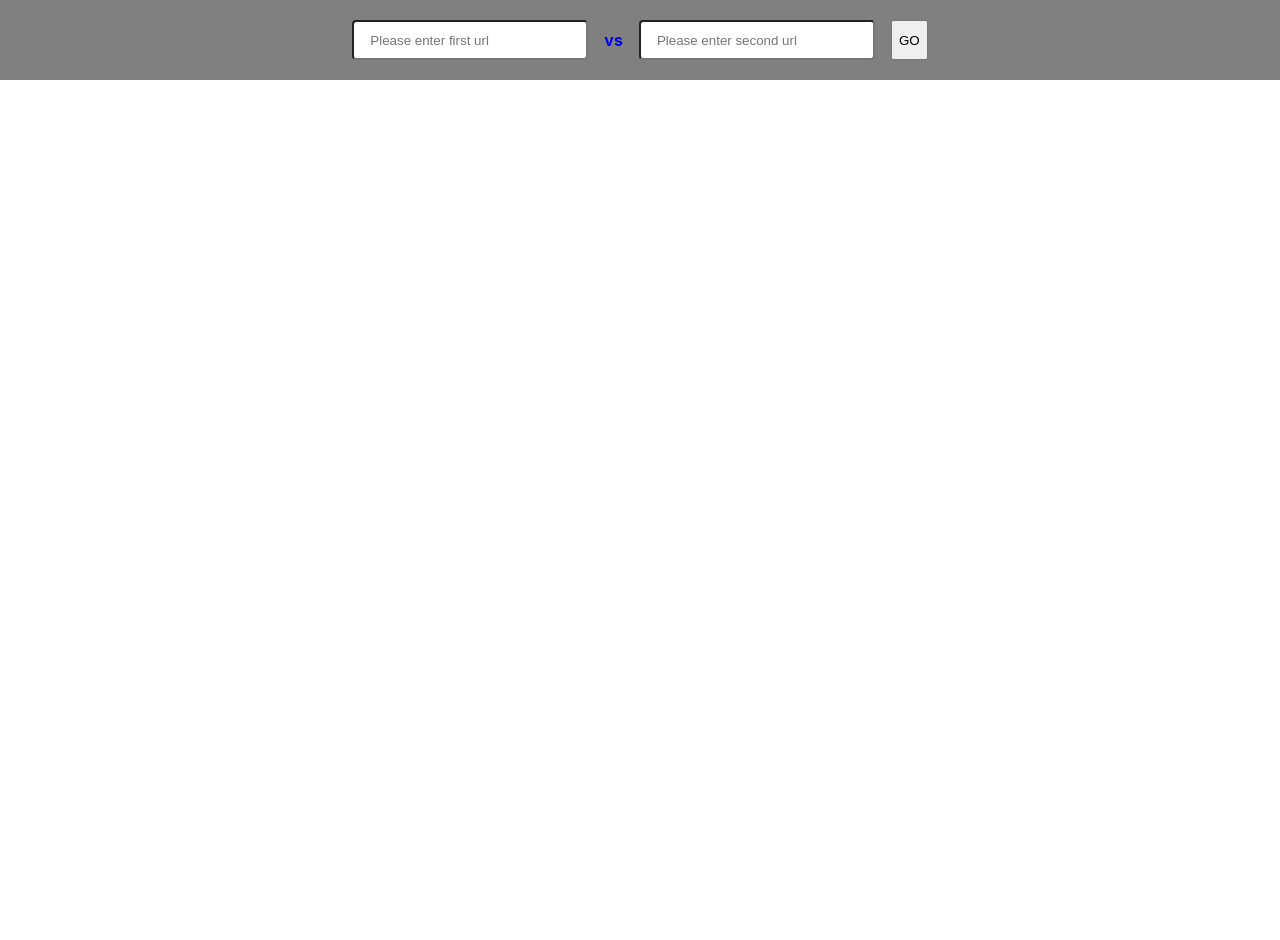
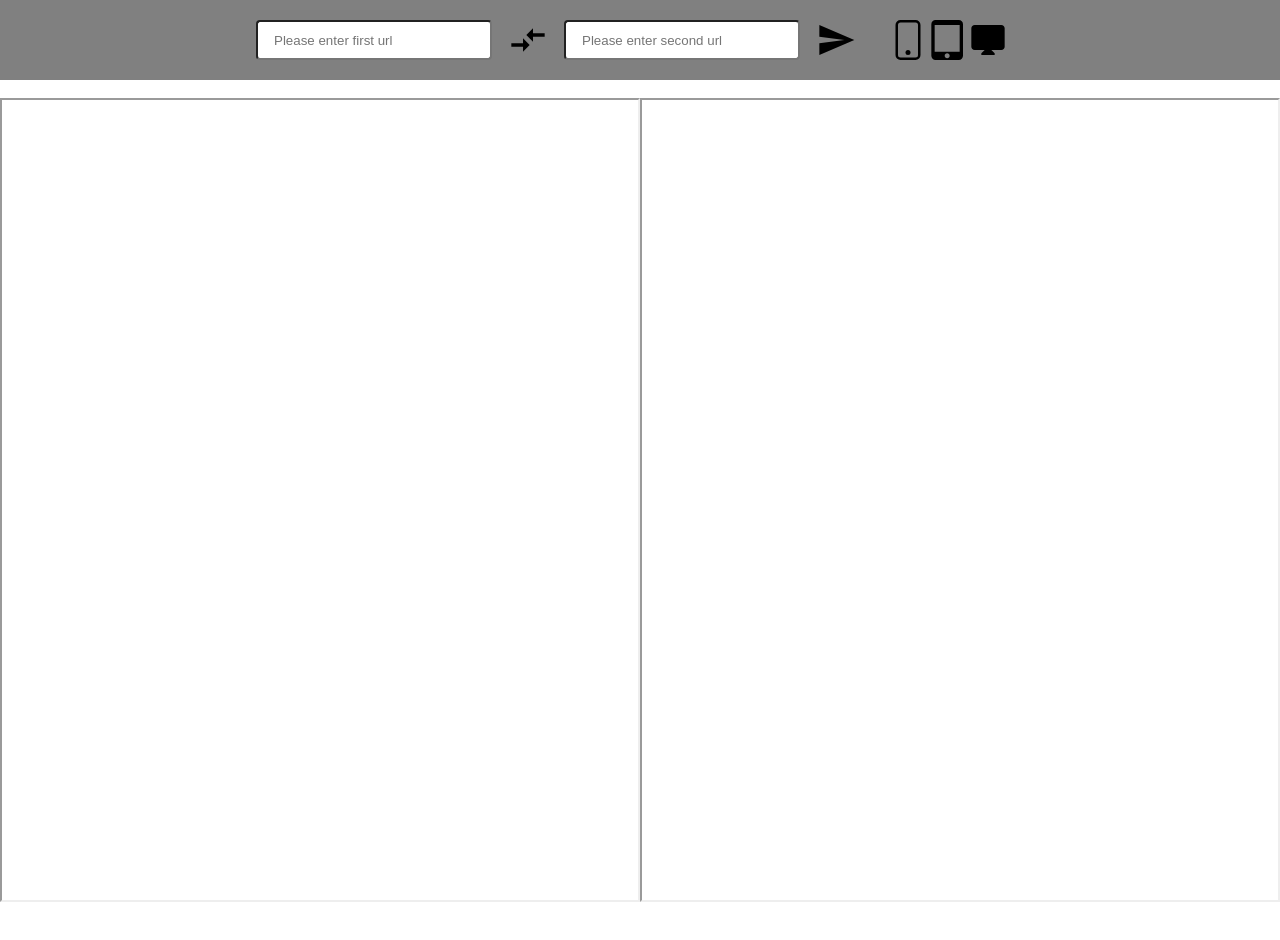
Before and after one commit to atakde/site-compare-tool, a React (Create React App) app: page / in a window 1280 px wide. Shown: the top 940 px of the page. Built offline with nearby package versions, Linux system fonts and the light colour scheme.

Commit message:
feat(site-compare-tool): added resize buttons

```diff
--- a/package.json
+++ b/package.json
@@ -8,6 +8,7 @@
     "@testing-library/user-event": "^13.5.0",
     "react": "^17.0.2",
     "react-dom": "^17.0.2",
+    "react-icons": "^4.3.1",
     "react-scripts": "5.0.0",
     "web-vitals": "^2.1.4"
   },
--- a/src/App.css
+++ b/src/App.css
@@ -2,7 +2,7 @@ html {
   overflow: auto;
 }
 
-html, body, div, iframe {
+html, body, div {
   margin: 0px;
   padding: 0px;
   height: 100%;
--- a/src/App.js
+++ b/src/App.js
@@ -6,6 +6,10 @@ import Main from "./components/Main";
 const App = () => {
   const [firstUrl, setFirstUrl] = useState("");
   const [secondUrl, setSecondUrl] = useState("");
+  const [settings, setIframeSettings] = useState({
+    width: "100%",
+    height: "100%",
+  });
 
   const handleButtonClick = (firstInput, secondInput) => {
     console.log("Button clicked!");
@@ -13,10 +17,32 @@ const App = () => {
     setSecondUrl(secondInput.current.value);
   };
 
+  const handleViewMode = (modeName) => {
+    if (modeName == "mobile") {
+      setIframeSettings({
+        width: "414px",
+        height: "896px",
+      });
+    } else if (modeName == "desktop") {
+      setIframeSettings({
+        width: "100%",
+        height: "100%",
+      });
+    } else if (modeName == "tablet") {
+      setIframeSettings({
+        width: "820",
+        height: "1180",
+      });
+    }
+  };
+
   return (
     <div className="App">
-      <Header handleButtonClick={handleButtonClick} />
-      <Main firstUrl={firstUrl} secondUrl={secondUrl} />
+      <Header
+        handleButtonClick={handleButtonClick}
+        handleViewMode={handleViewMode}
+      />
+      <Main firstUrl={firstUrl} secondUrl={secondUrl} settings={settings} />
     </div>
   );
 };
--- a/src/components/Header.css
+++ b/src/components/Header.css
@@ -23,9 +23,23 @@
     margin-right: 16px;
 }
 
-.url-container span {
+.url-container > svg {
     display: flex;
     align-self: center;
-    color: blue;
+    color: black;
     font-weight: bold;
+    margin-right: 16px;
 }
+
+.icons {
+    font-size: 40px;
+}
+
+.buttons {
+    cursor: pointer;
+}
+
+.resize-container {
+    margin: 0 16px;
+    padding: 0;
+}
--- a/src/components/Header.js
+++ b/src/components/Header.js
@@ -1,5 +1,12 @@
 import { useRef } from "react";
 import "./Header.css";
+import { BsPhone } from "react-icons/bs";
+import {
+  MdDesktopMac,
+  MdSend,
+  MdOutlineCompareArrows,
+  MdTabletMac,
+} from "react-icons/md";
 
 const Header = (props) => {
   const firstUrlInput = useRef();
@@ -12,17 +19,30 @@ const Header = (props) => {
           ref={firstUrlInput}
           placeholder="Please enter first url"
         />
-        <span>vs</span>
+        <MdOutlineCompareArrows className="icons" />
         <input
           type="text"
           ref={secondUrlInput}
           placeholder="Please enter second url"
         />
-        <button
+        <MdSend
+          className="icons buttons"
           onClick={() => props.handleButtonClick(firstUrlInput, secondUrlInput)}
-        >
-          GO
-        </button>
+        />
+        <p className="resize-container">
+          <BsPhone
+            className="icons buttons"
+            onClick={() => props.handleViewMode("mobile")}
+          />
+          <MdTabletMac
+            className="icons buttons"
+            onClick={() => props.handleViewMode("tablet")}
+          />
+          <MdDesktopMac
+            className="icons buttons"
+            onClick={() => props.handleViewMode("desktop")}
+          />
+        </p>
       </div>
     </div>
   );
--- a/src/components/Main.css
+++ b/src/components/Main.css
@@ -3,3 +3,9 @@
     width: 100%;
     padding: 100px 0;
 }
+
+.iframe-view {
+    display: flex;
+    justify-content: center;
+    align-items: center;
+}
--- a/src/components/Main.js
+++ b/src/components/Main.js
@@ -1,13 +1,22 @@
 import "./Main.css";
 
-const Main = ({ firstUrl, secondUrl }) => {
+const Main = ({ firstUrl, secondUrl, settings }) => {
+  console.log(settings);
   return (
     <div className="iframe-container">
       <div className="iframe-view">
-        <iframe src={firstUrl}></iframe>
+        <iframe
+          src={firstUrl}
+          height={settings.height}
+          width={settings.width}
+        ></iframe>
       </div>
       <div className="iframe-view">
-        <iframe src={secondUrl}></iframe>
+        <iframe
+          src={secondUrl}
+          height={settings.height}
+          width={settings.width}
+        ></iframe>
       </div>
     </div>
   );
```
Also changed, not shown: 1 other file (tests, documents, lock files or other folders).
